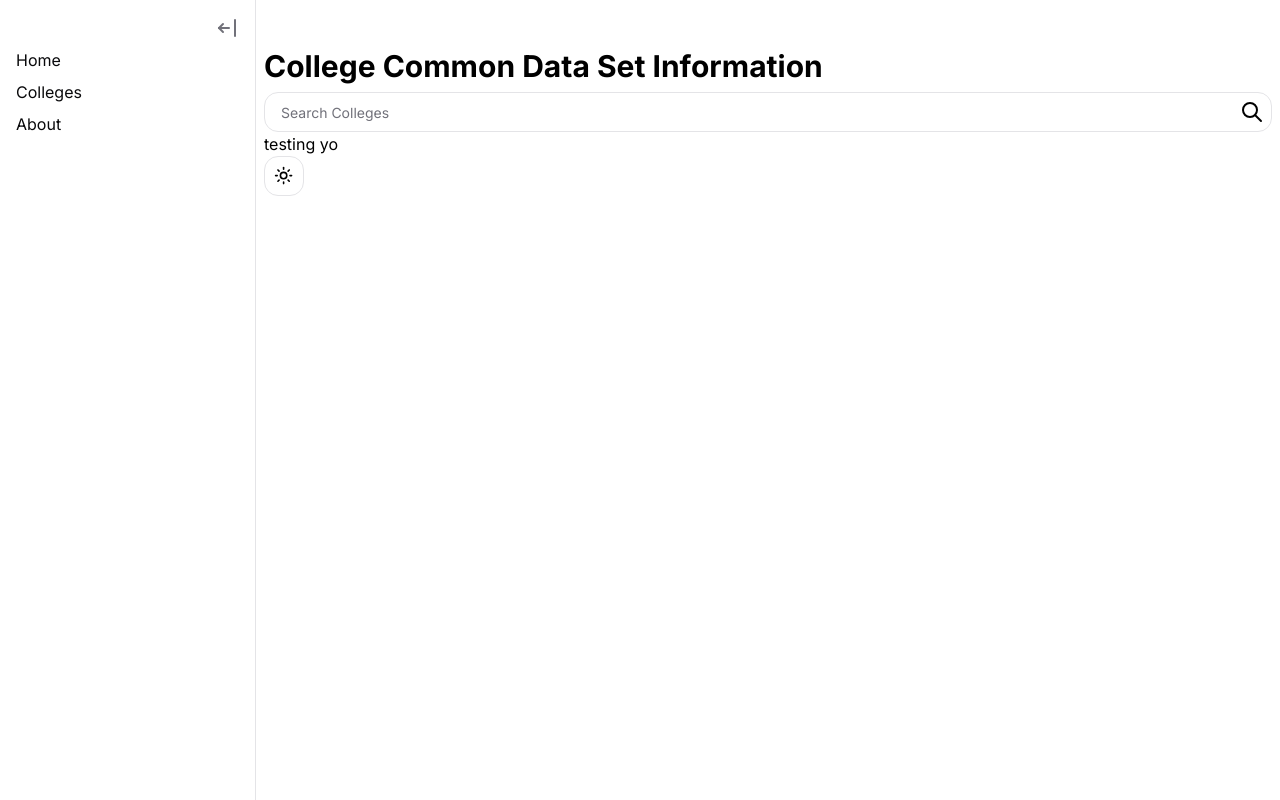
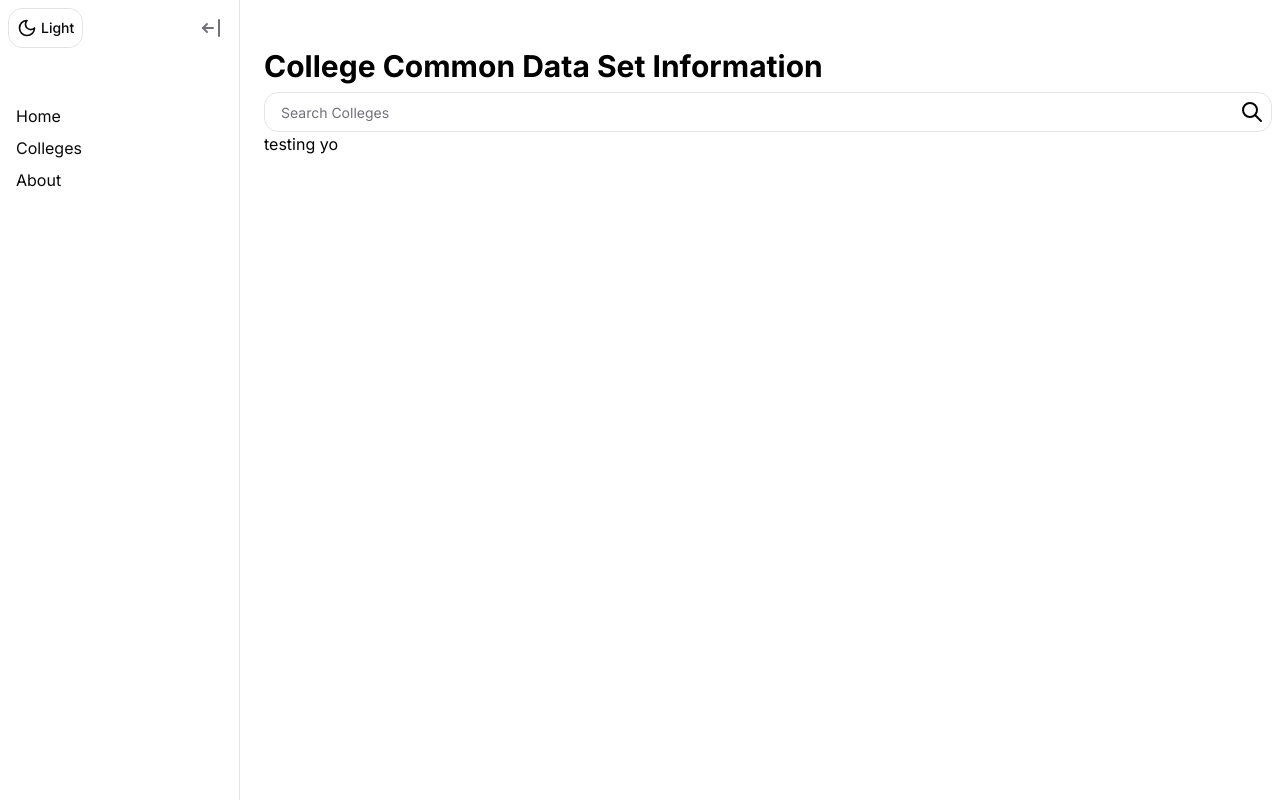
Before and after one commit to averybudlong/ProjectGemini, a Next.js app: page / in a window 1280 px wide. Built offline with nearby package versions, Linux system fonts and the light colour scheme.

Commit message:
changed behavior of sidebar and moved theme toggle button onto sidebar

```diff
--- a/package.json
+++ b/package.json
@@ -29,6 +29,7 @@
     "eslint": "^8",
     "eslint-config-next": "14.2.5",
     "postcss": "^8",
+    "prettier-plugin-tailwindcss": "^0.6.5",
     "tailwindcss": "^3.4.1",
     "typescript": "^5"
   }
--- a/src/app/page.tsx
+++ b/src/app/page.tsx
@@ -1,19 +1,19 @@
 // page.tsx
-import SearchBar from '../components/SearchBar';
-import CollegeCard from '../components/CollegeCard';
-import ModeToggle from '../components/ModeToggle';
+import SearchBar from "../components/SearchBar";
+import CollegeCard from "../components/CollegeCard";
+import ModeToggle from "../components/ModeToggle";
 
 export default function Home() {
   return (
     <div className="container mx-auto px-2 py-2">
-      <h1 className="text-3xl font-bold mb-2 mt-10">College Common Data Set Information</h1>
-      <SearchBar/>
+      <h1 className="text-3xl font-bold mb-2 mt-10">
+        College Common Data Set Information
+      </h1>
+      <SearchBar />
 
       <h2>
-        <CollegeCard/>
+        <CollegeCard />
       </h2>
-
-      <ModeToggle/>
     </div>
   );
 }
--- a/src/components/ModeToggle.tsx
+++ b/src/components/ModeToggle.tsx
@@ -1,32 +1,47 @@
-// components/ModeToggle.tsx
-"use client"
-
-import * as React from "react"
-import { Moon, Sun } from "lucide-react"
-import { useTheme } from "next-themes"
-import { Button } from "@/components/ui/button"
+"use client";
+import * as React from "react";
+import { Moon, Sun } from "lucide-react";
+import { useTheme } from "next-themes";
+import { Button } from "@/components/ui/button";
 
 export default function ModeToggle() {
-  const { theme, setTheme } = useTheme()
-  const [mounted, setMounted] = React.useState(false)
+  const { theme, setTheme } = useTheme();
+  const [mounted, setMounted] = React.useState(false);
 
   React.useEffect(() => {
-    setMounted(true)
-  }, [])
-
-  if (!mounted) {
-    return null
-  }
+    setMounted(true);
+  }, []);
 
   const handleToggle = () => {
-    setTheme(theme === "light" ? "dark" : "light")
-  }
+    setTheme(theme === "light" ? "dark" : "light");
+  };
 
   return (
-    <Button variant="outline" size="icon" onClick={handleToggle}>
-      <Sun className="h-[1.2rem] w-[1.2rem] rotate-0 scale-100 transition-all dark:-rotate-90 dark:scale-0" />
-      <Moon className="absolute h-[1.2rem] w-[1.2rem] rotate-90 scale-0 transition-all dark:rotate-0 dark:scale-100" />
-      <span className="sr-only">Toggle theme</span>
-    </Button>
-  )
+    // Placeholder generated so that when page is reloaded the other text in the sidebar doesnt shift
+    <div className="inline-block relative">
+      {/* Placeholder */}
+      <div className="invisible" aria-hidden="true">
+        <Button
+          variant="outline"
+          className="flex items-center gap-1 py-1 px-2 text-l"
+        >
+          <div className="w-[1.25rem] h-[1.25rem]"></div>
+        </Button>
+      </div>
+      {/* Actual button */}
+      {mounted && (
+        <Button
+          variant="outline"
+          onClick={handleToggle}
+          className="flex items-center gap-1 py-1 px-2 text-l absolute top-0 left-0"
+        >
+          <div className="relative w-[1.25rem] h-[1.25rem]">
+            <Sun className="h-[1.25rem] w-[1.25rem] rotate-0 scale-0 transition-all dark:-rotate-90 dark:scale-100 absolute top-0 left-0" />
+            <Moon className="h-[1.25rem] w-[1.25rem] rotate-0 scale-100 transition-all dark:rotate-0 dark:scale-0 absolute top-0 left-0" />
+          </div>
+          <span>{theme === "light" ? "Dark" : "Light"}</span>
+        </Button>
+      )}
+    </div>
+  );
 }
--- a/src/components/Sidebar.tsx
+++ b/src/components/Sidebar.tsx
@@ -1,8 +1,9 @@
 // components/Sidebar.tsx
-'use client'
+"use client";
 
-import React from 'react';
-import { IconArrowBarLeft, IconArrowBarRight } from '@tabler/icons-react';
+import React from "react";
+import { IconArrowBarLeft, IconArrowBarRight } from "@tabler/icons-react";
+import ModeToggle from "../components/ModeToggle";
 
 interface SidebarProps {
   isOpen: boolean;
@@ -14,33 +15,60 @@ const Sidebar: React.FC<SidebarProps> = ({ isOpen, onOpen, onClose }) => {
   return (
     <>
       <div
-        className={`fixed top-0 left-0 h-full w-64 z-30 transform transition-all duration-300 ease-in-out
+        className={`fixed top-0 left-0 h-full w-60 z-30 transform transition-all duration-300 ease-in-out
                     bg-[hsl(var(--background))] text-[hsl(var(--foreground))]
                     border-r border-[hsl(var(--border))] ${
-          isOpen ? 'translate-x-0' : '-translate-x-full'
-        }`}
+                      isOpen ? "translate-x-0" : "-translate-x-full"
+                    }`}
       >
         <button
           onClick={onClose}
           className={`absolute top-4 right-4 text-[hsl(var(--muted-foreground))] hover:text-[hsl(var(--foreground))] transition-[visibility] duration-0 delay-285 ${
-            isOpen ? 'visible' : 'invisible'}`}
+            isOpen ? "visible" : "invisible"
+          }`}
         >
           {/* Close */}
           <IconArrowBarLeft stroke={2} />
         </button>
+        <span>
+          <div className="m-2">
+            <ModeToggle />
+          </div>
+        </span>
         <nav className="p-4">
           <ul className="mt-8">
-            <li className="mb-2"><a href="#" className="text-[hsl(var(--foreground))] hover:text-[hsl(var(--accent-foreground))]">Home</a></li>
-            <li className="mb-2"><a href="#" className="text-[hsl(var(--foreground))] hover:text-[hsl(var(--accent-foreground))]">Colleges</a></li>
-            <li className="mb-2"><a href="#" className="text-[hsl(var(--foreground))] hover:text-[hsl(var(--accent-foreground))]">About</a></li>
+            <li className="mb-2">
+              <a
+                href="#"
+                className="text-[hsl(var(--foreground))] hover:text-[hsl(var(--accent-foreground))]"
+              >
+                Home
+              </a>
+            </li>
+            <li className="mb-2">
+              <a
+                href="#"
+                className="text-[hsl(var(--foreground))] hover:text-[hsl(var(--accent-foreground))]"
+              >
+                Colleges
+              </a>
+            </li>
+            <li className="mb-2">
+              <a
+                href="#"
+                className="text-[hsl(var(--foreground))] hover:text-[hsl(var(--accent-foreground))]"
+              >
+                About
+              </a>
+            </li>
           </ul>
         </nav>
       </div>
 
       <button
         onClick={onOpen}
-        className={`fixed top-4 left-4 z-40 text-[hsl(var(--muted-foreground))] hover:text-[hsl(var(--foreground))] transition-[visibility] duration-0 delay-285 ${
-          isOpen ? 'invisible' : 'visible'
+        className={`fixed top-4 left-4 z-40 text-[hsl(var(--muted-foreground))] hover:text-[hsl(var(--foreground))] transition-[visibility] duration-0 delay-290 ${
+          isOpen ? "invisible" : "visible"
         }`}
       >
         {/* Open */}
```
Also changed, not shown: src/components/CollegeCard.tsx (+4 -8 lines), src/components/SearchBar.tsx (+10 -11 lines), 1 other file (tests, documents, lock files or other folders).
